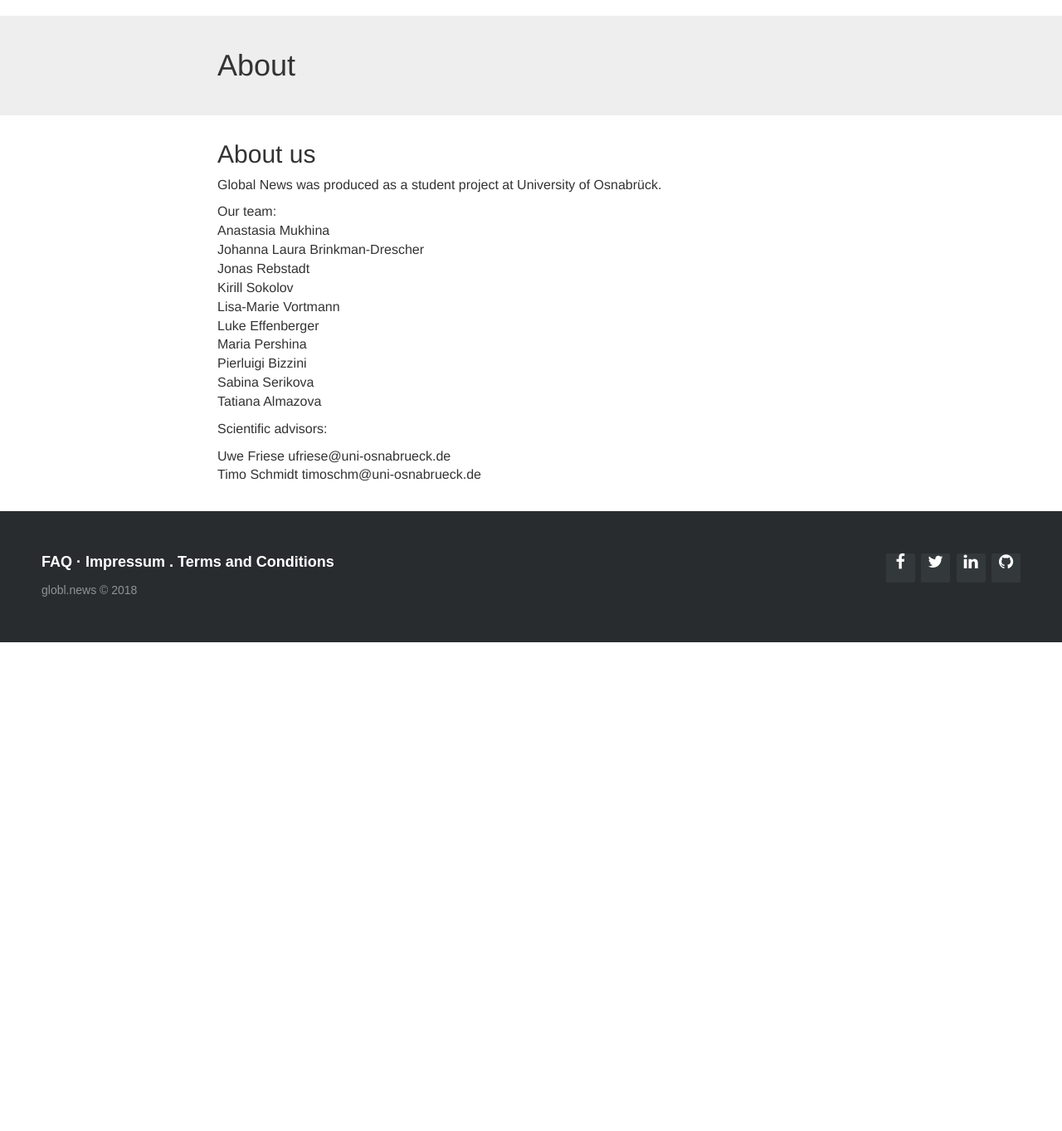
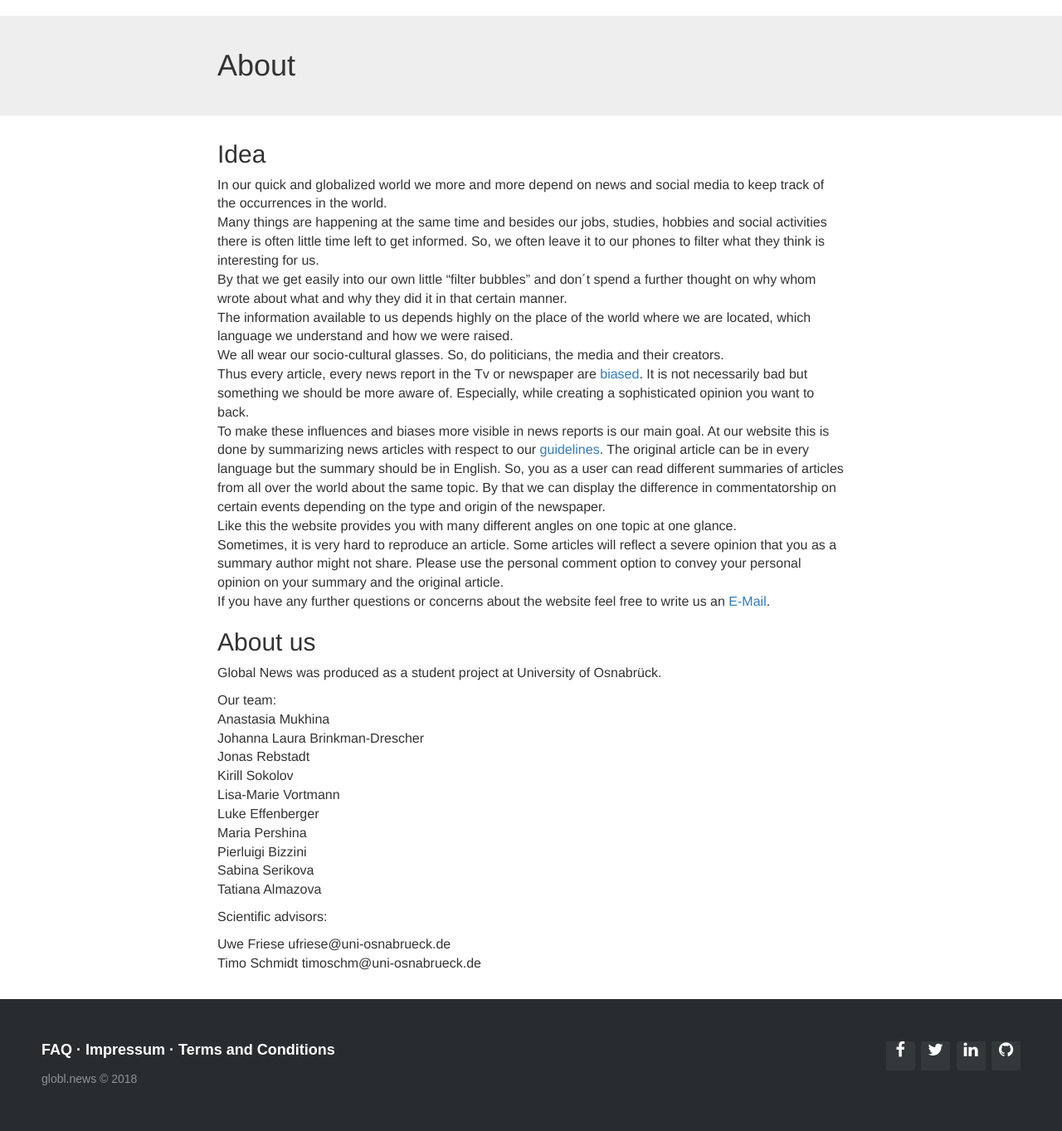
Before and after one commit to k-sokolov/globl_news, a Django app: page /projectinformation in a window 1280 px wide. Shown: the part 51-1414 px from the top of the page at 83% size. Before the commit the page ends 825 px from the top, so only its background shows below. Run offline with Django 3.2, Linux system fonts and the light colour scheme; some libraries are stand-ins or nearby versions.

Commit message:
formatting

```diff
--- a/globlnews/templates/_layouts/base.html
+++ b/globlnews/templates/_layouts/base.html
@@ -92,7 +92,7 @@
 					<a href="/faq">FAQ</a>
 					·
 					<a href="/imprint">Impressum</a>
-          .
+          ·
           <a href="/terms">Terms and Conditions</a>
 				</p>
 
--- a/globlnews/templates/faq.html
+++ b/globlnews/templates/faq.html
@@ -45,7 +45,7 @@
  recieve new content. Have you found an interesting article online?
  Summarize it for us and we will publish it on this website. Do you want
  to help us improve this website? Contact us, we'd like to get some feedback.
-  Did you find any issues?<a href="imprint">Here </a> you can find our contact information </td>
+  Did you find any issues?<a href="imprint"> Here </a> you can find our contact information. </td>
  </tr>
  <tr>
     <th>I want to write summaries, too. What should I do?</th>
--- a/globlnews/templates/projectinformation.html
+++ b/globlnews/templates/projectinformation.html
@@ -10,6 +10,41 @@
 
 <div class="content">
 
+
+<p>
+ <h2>
+ Idea
+</h2>
+</p>
+<p>
+ In our quick and globalized world we more and more depend on news and social media
+ to keep track of the occurrences in the world.<br>
+Many things are happening at the same time and besides our jobs, studies, hobbies
+ and social activities there is often little time left to get informed. So, we
+ often leave it to our phones to filter what they think is interesting for us.<br>
+By that we get easily into our own little “filter bubbles” and don´t spend a further
+ thought on why whom wrote about what and why they did it in that certain manner.<br>
+The information available to us depends highly on the place of the world where we are
+ located, which language we understand and how we were raised. <br>
+We all wear our socio-cultural glasses. So, do politicians, the media and their
+ creators.<br>
+Thus every article, every news report in the Tv or newspaper are <a href="science">
+ biased</a>. It is not
+ necessarily bad but something we should be more aware of. Especially, while creating
+ a sophisticated opinion you want to back. <br>
+To make these influences and biases more visible in news reports is our main goal.
+ At our website this is done by summarizing news articles with respect to our
+ <a href="instructions">guidelines</a>. The original article can be in every language but the summary
+ should be in English. So, you as a user can read different summaries of articles
+ from all over the world about the same topic. By that we can display the difference
+ in commentatorship on certain events depending on the type and origin of the newspaper.<br>
+Like this the website provides you with many different angles on one topic at one glance.<br>
+Sometimes, it is very hard to reproduce an article. Some articles will reflect a severe opinion
+ that you as a summary author might not share. Please use the personal comment option to
+ convey your personal opinion on your summary and the original article.<br>
+If you have any further questions or concerns about the website feel free
+ to write us an <a href="imprint.html">E-Mail</a>.<br>
+</p>
 <p><h2>
 About us
 </h2>
```
Also changed, not shown: globlnews/templates/instructions.html (+16 -14 lines).
